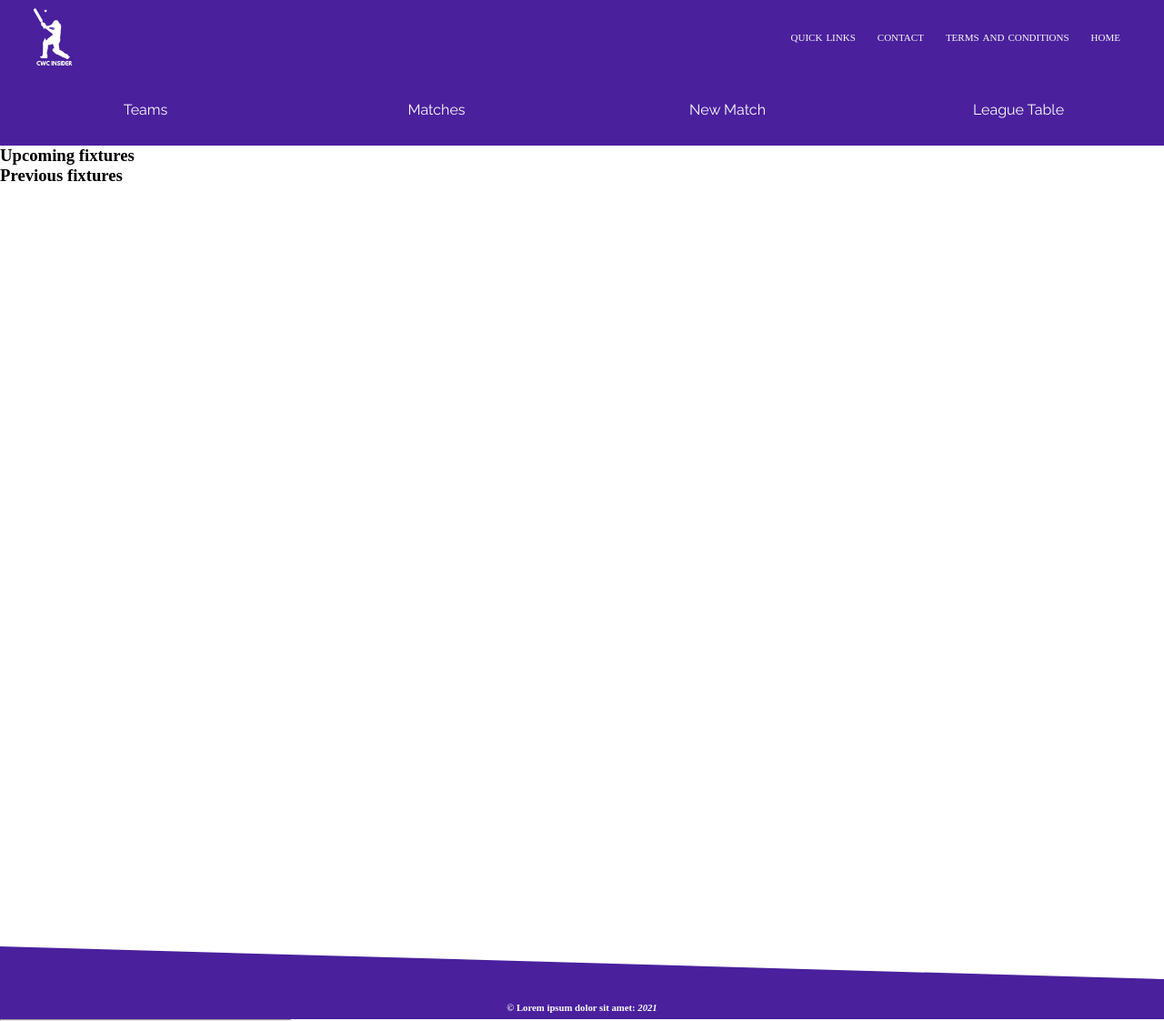
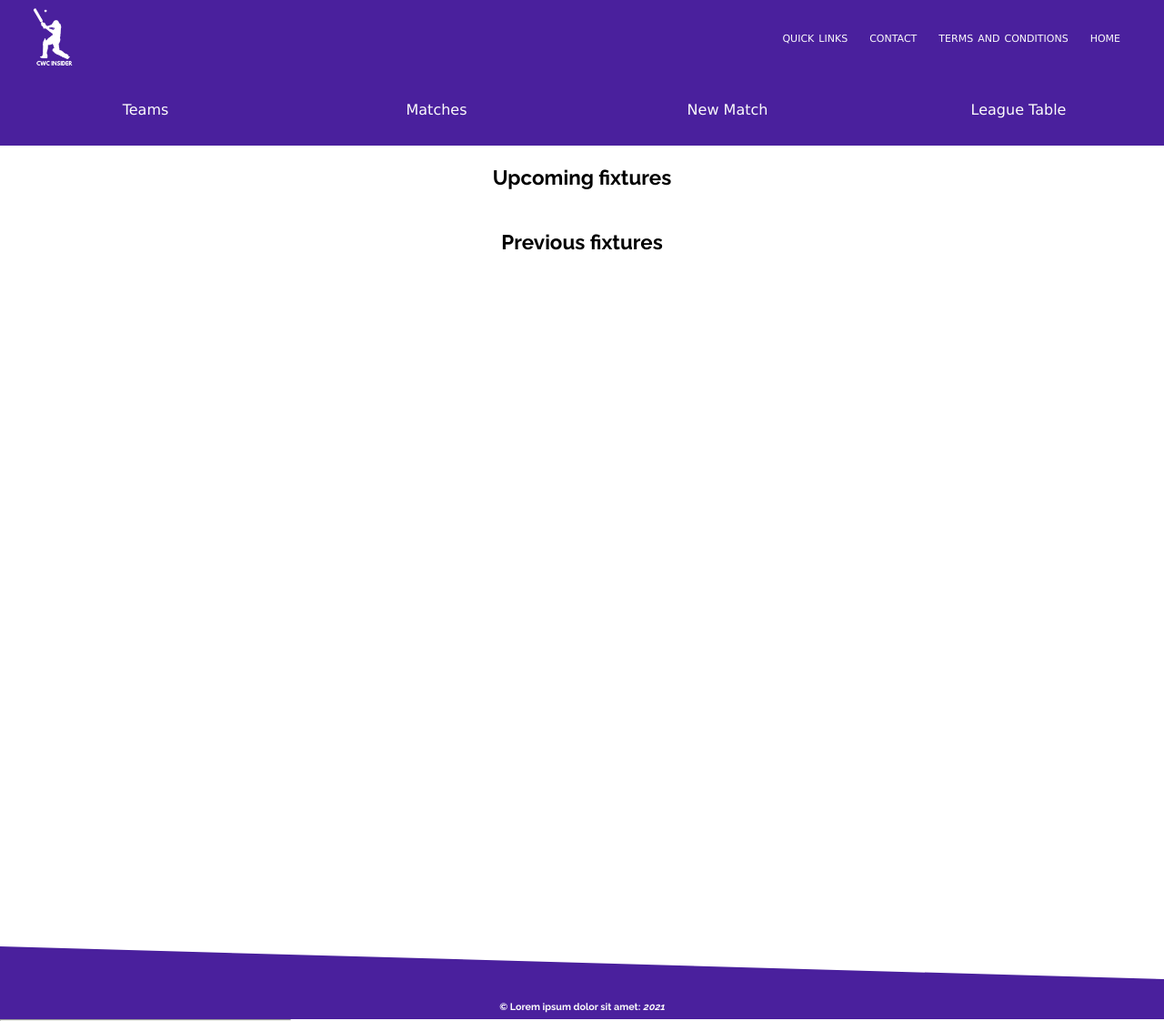
Before and after one commit to O-Marsters-1997/Flask_cricket_app, a Flask app: page /games in a window 1280 px wide. Shown: the whole page at 91% size. Run offline with Flask 2, Linux system fonts and the light colour scheme; data that the repository does not hold is empty; some libraries are stand-ins or nearby versions.

Commit message:
applied basic styligns to game card

```diff
--- a/src/scss/base/_resets.scss
+++ b/src/scss/base/_resets.scss
@@ -1,12 +1,25 @@
+@use '../base/base' as *;
+
+* {
+    margin: 0;
+    box-sizing: border-box;
+}
+
+
 body {
     background-color: var(--background-primary);
-}
-
-* {
-    box-sizing: border-box;
-    margin: 0;
 }
 
 :focus {
     outline: none
 }
+
+// Base typography styling application
+
+h1, h2, h3, h4, h5, h6 {
+    font-family: $text-bold;
+}
+
+p, a, ul li, ol, li span {
+    font-family: $text-regular;
+}
--- a/src/scss/base/_root.scss
+++ b/src/scss/base/_root.scss
@@ -28,11 +28,4 @@
     --grey-table-heading: #{$grey-table-heading};
     --grey-table-primary-text: #{$grey-table-primary-text};
 
-    /*Typography*/
-    --text-regular: Geneva, "Lucida Sans", "Lucida Grande", "Lucida Sans Unicode", "Verdana", sans-serif;
-    --text-bold: Raleway, "Nunito Sans", Glober, "Proxima Nova", Montserrat, sans-serif;
-
-    /*Extras */
-    --page-width-margin: 90vw;
-    --margin-side: 5vw;
 }
--- a/src/scss/pages/_games.scss
+++ b/src/scss/pages/_games.scss
@@ -1,5 +1,13 @@
+// Games title
+
+.games-title {
+    padding: 1em 0;
+    text-align: center;
+    font-size: 1.4em;
+}
+
+
 // games page
-
 .game-container {
     display: grid;
     margin: 1.5em 2.5em;
@@ -23,6 +31,7 @@
     text-align: center;
     border-radius: 12.5%;
     border: 1px solid var(--background-primary-alt);
+    padding-top: 2em;
 
     .game-card-title-wrapper {
         display: flex;
@@ -30,9 +39,14 @@
         width: 100%;
         position: relative;
 
+        & .fixture-title {
+            padding-left: 2em;
+        }
+
         & .game-date {
             position: absolute;
             right: 10%;
+            top: 20%;
         }
     }
     & .game-card-flag-wrapper {
@@ -40,6 +54,7 @@
         flex-direction: column;
 
         & .team-score-wrapper {
+            margin-top: 1em;
             display: flex;
             justify-content: space-between;
 
@@ -50,6 +65,10 @@
                 margin-right: 10%;
             }
         }
+    }
+
+    & .game-result {
+        padding-bottom: 1em;
     }
 
     & .game-delete-btn {
--- a/static/style/style.css
+++ b/static/style/style.css
@@ -27,12 +27,6 @@
   --nav-text: #fcfcfc;
   --grey-table-heading: #0f031a;
   --grey-table-primary-text: #535353;
-  /*Typography*/
-  --text-regular: Geneva, "Lucida Sans", "Lucida Grande", "Lucida Sans Unicode", "Verdana", sans-serif;
-  --text-bold: Raleway, "Nunito Sans", Glober, "Proxima Nova", Montserrat, sans-serif;
-  /*Extras */
-  --page-width-margin: 90vw;
-  --margin-side: 5vw;
 }
 
 /* merriweather-700 - latin */
@@ -57,17 +51,25 @@
   /* Safari, Android, iOS */
   font-weight: bold;
 }
+* {
+  margin: 0;
+  box-sizing: border-box;
+}
+
 body {
   background-color: var(--background-primary);
 }
 
-* {
-  box-sizing: border-box;
-  margin: 0;
+:focus {
+  outline: none;
 }
 
-:focus {
-  outline: none;
+h1, h2, h3, h4, h5, h6 {
+  font-family: Raleway, "Nunito Sans", Glober, "Proxima Nova", Montserrat, sans-serif;
+}
+
+p, a, ul li, ol, li span {
+  font-family: Geneva, "Lucida Sans", "Lucida Grande", "Lucida Sans Unicode", "Verdana", sans-serif;
 }
 
 /*//////////////////*/
@@ -348,6 +350,12 @@ tbody tr:nth-of-type(2n) {
   color: white;
 }
 
+.games-title {
+  padding: 1em 0;
+  text-align: center;
+  font-size: 1.4em;
+}
+
 .game-container {
   display: grid;
   margin: 1.5em 2.5em;
@@ -368,6 +376,7 @@ tbody tr:nth-of-type(2n) {
   text-align: center;
   border-radius: 12.5%;
   border: 1px solid var(--background-primary-alt);
+  padding-top: 2em;
 }
 .game-card .game-card-title-wrapper {
   display: flex;
@@ -375,15 +384,20 @@ tbody tr:nth-of-type(2n) {
   width: 100%;
   position: relative;
 }
+.game-card .game-card-title-wrapper .fixture-title {
+  padding-left: 2em;
+}
 .game-card .game-card-title-wrapper .game-date {
   position: absolute;
   right: 10%;
+  top: 20%;
 }
 .game-card .game-card-flag-wrapper {
   display: flex;
   flex-direction: column;
 }
 .game-card .game-card-flag-wrapper .team-score-wrapper {
+  margin-top: 1em;
   display: flex;
   justify-content: space-between;
 }
@@ -392,6 +406,9 @@ tbody tr:nth-of-type(2n) {
 }
 .game-card .game-card-flag-wrapper .team-score-wrapper .team-score {
   margin-right: 10%;
+}
+.game-card .game-result {
+  padding-bottom: 1em;
 }
 .game-card .game-delete-btn {
   position: absolute;
--- a/templates/games/index.html
+++ b/templates/games/index.html
@@ -3,15 +3,15 @@
 {% block hello %}
 
 
-<h3 class="games-title">Upcoming fixtures</h3>
+<h2 class="games-title">Upcoming fixtures</h3>
 
-<h3 class="games-title">Previous fixtures</h3>
+<h2 class="games-title">Previous fixtures</h3>
 <div class="game-container">
     {% for game in games %}
     <div class="game-grid-item">
         <div class="game-card">
             <div class="game-card-title-wrapper">
-                <h3><a href="/games/{{game.id}}">{{game.team_1.name}} vs {{game.team_2.name}}</a></h3>
+                <h3 class = "fixture-title"><a href="/games/{{game.id}}">{{game.team_1.name}} vs {{game.team_2.name}}</a></h3>
                 <h4 class = "game-date">{{game.game_date}}</h4>
             </div>
             <div class="game-card-flag-wrapper">
```
Also changed, not shown: 1 other file.
